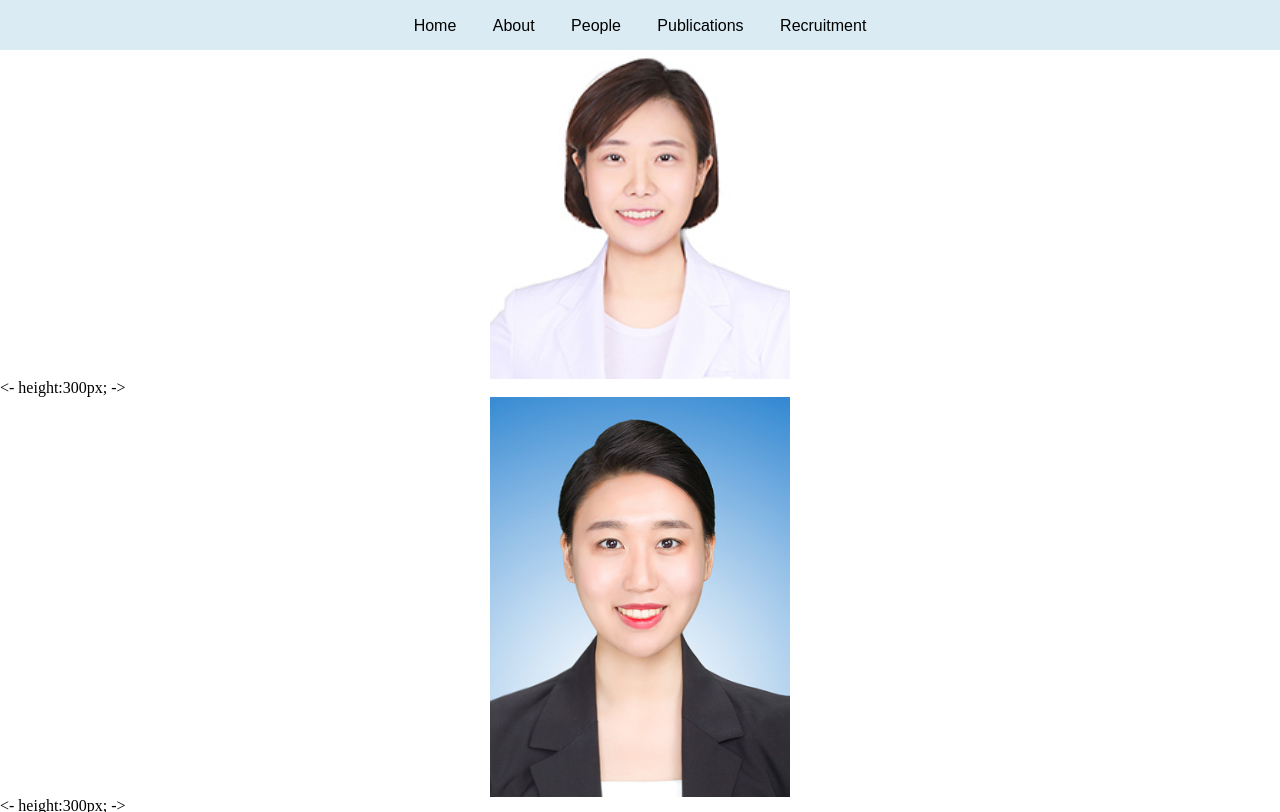
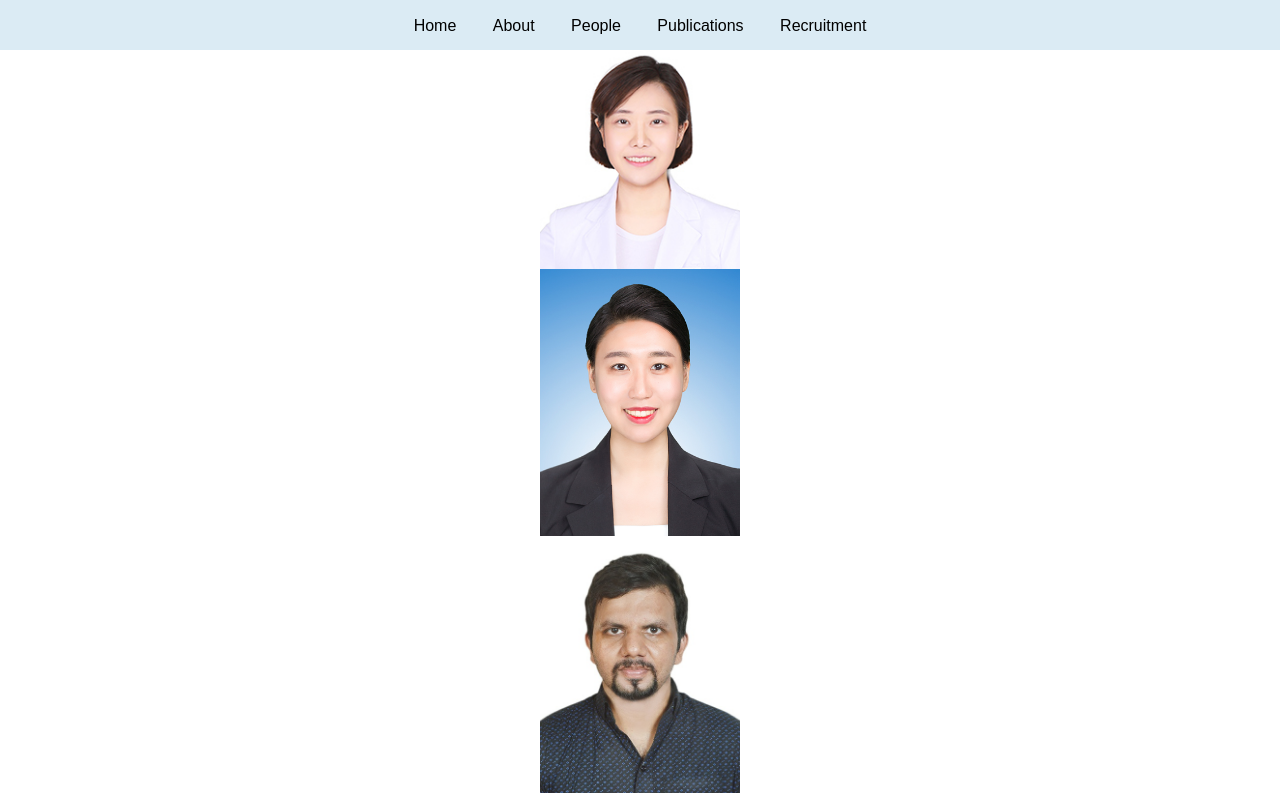
Before and after one commit to envimmlab/people, a plain HTML site: page index.html in a window 1280 px wide. Shown: the top 812 px of the page. Drawn offline with Linux system fonts and the light colour scheme.

Commit message:
Update index.html

```diff
--- a/index.html
+++ b/index.html
@@ -94,11 +94,11 @@
     </nav>
     </div>
 	<p>Environmental Immunity Lab</p>
-<img src="yijunkim_bric.jpg" style="display: block; margin: 0 auto; width:300px;">  <-  height:300px; ->
+<img src="yijunkim_bric.jpg" style="display: block; margin: 0 auto; width:200px;">  <!--  height:300px; -->
 
-<img src="syc.jpg" style="display: block; margin: 0 auto; width:300px;">  <-  height:300px; ->
+<img src="syc.jpg" style="display: block; margin: 0 auto; width:200px;">  <!--  height:300px; -->
 
-<img src="usman.jpg" style="display: block; margin: 0 auto; width:300px;">  <-  height:300px; ->
+<img src="usman.jpg" style="display: block; margin: 0 auto; width:200px;">  <!--  height:300px; -->
 
 </body>
 
```
